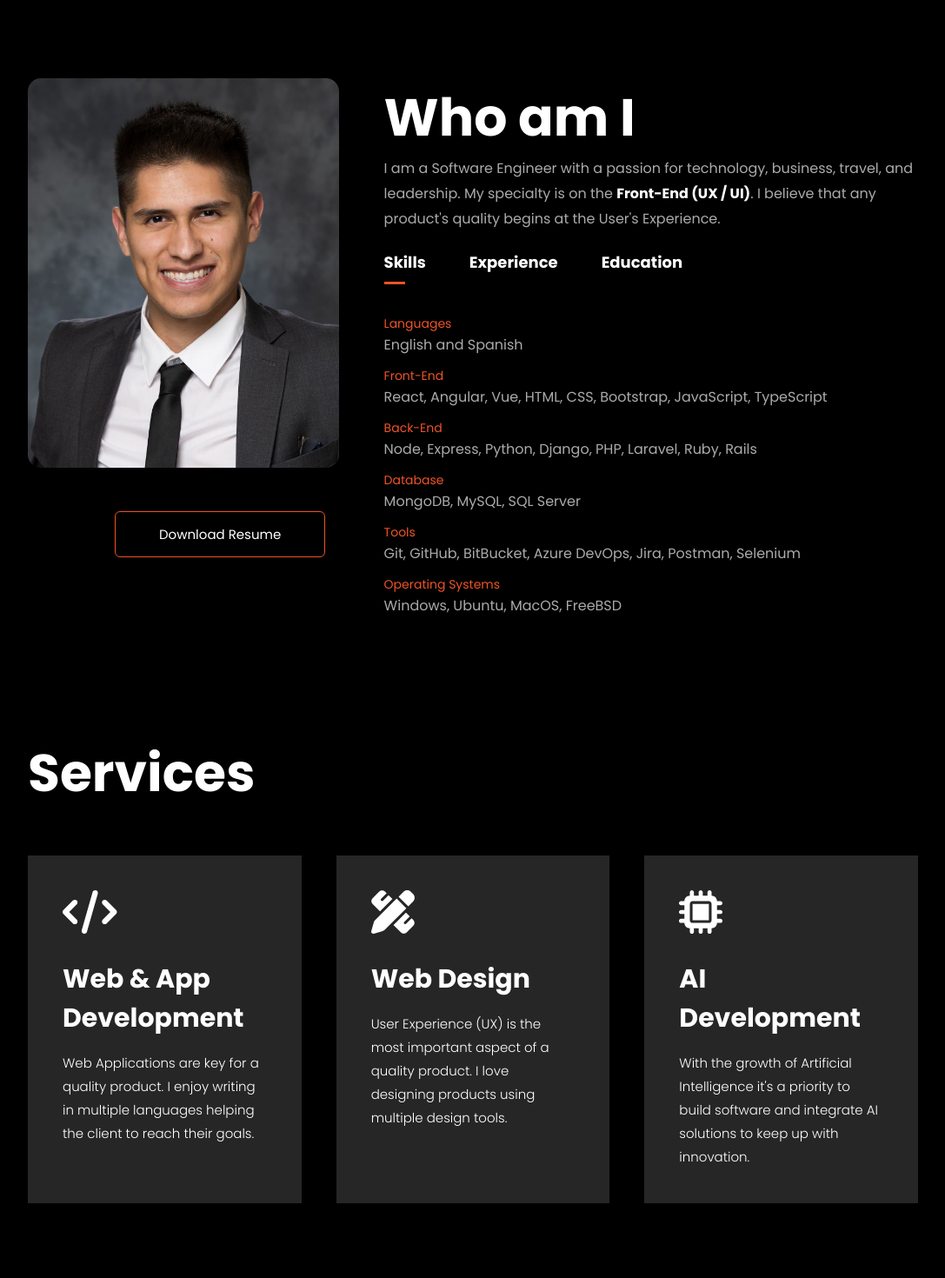
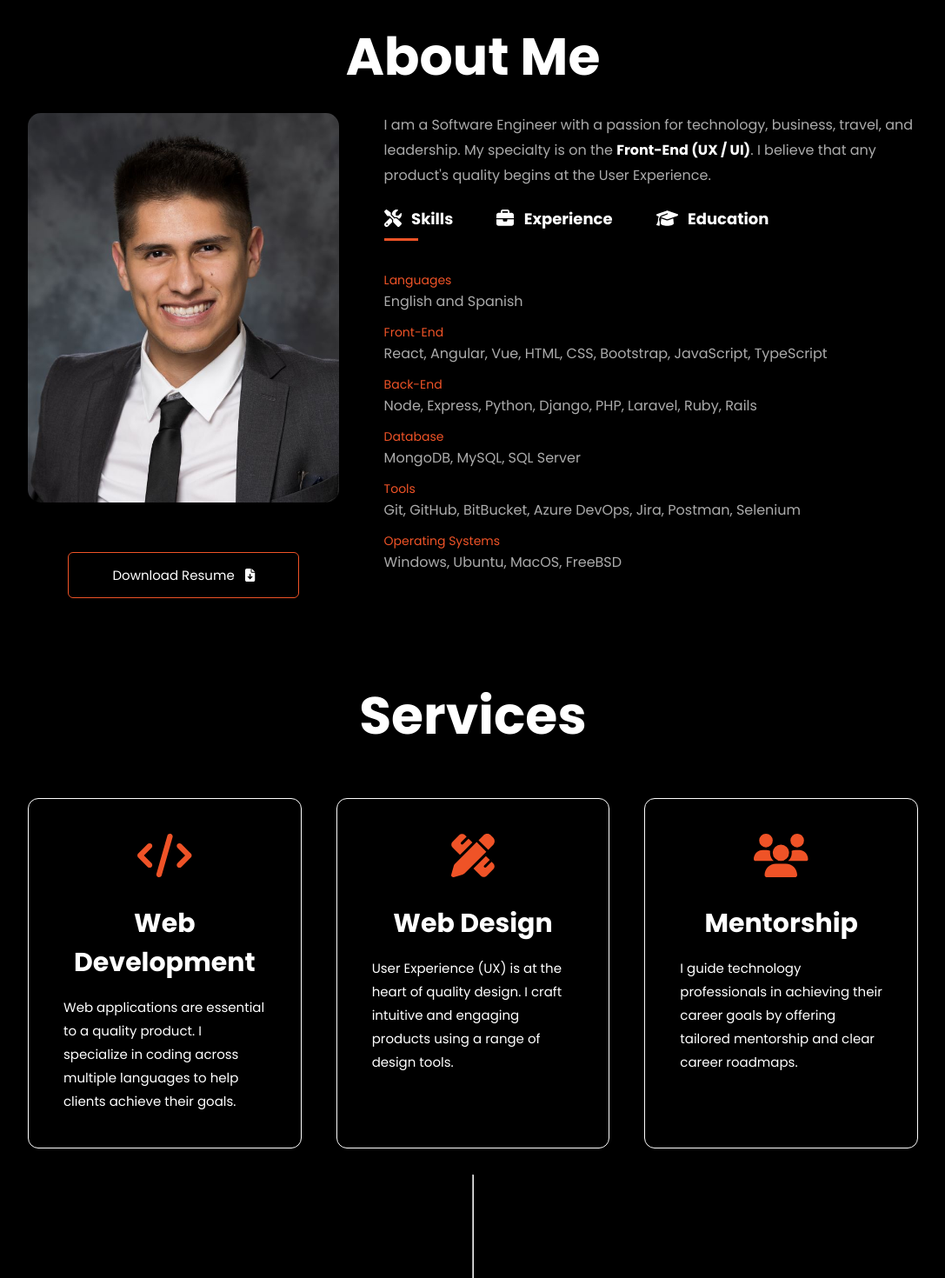
Before and after one commit to andreschoque3/Personal-Website, a React (Create React App) app in the folder client/: page / in a window 1280 px wide. Shown: the part 800-2270 px from the top of the page at 87% size, without its empty margins (96-1183 px from the left). Built offline with nearby package versions, Linux system fonts and the light colour scheme.

Commit message:
changes 8/15

```diff
--- /dev/null
+++ b/client/src/Components/Footer/Footer.css
@@ -0,0 +1,8 @@
+.copyright {
+    width: 100%;
+    text-align: center;
+    padding: 20px;
+    font-weight: 300;
+    margin-top: 40px;
+
+}
--- /dev/null
+++ b/client/src/Components/Footer/Footer.jsx
@@ -0,0 +1,16 @@
+import React from 'react'
+import './Footer.css'
+
+function Footer() {
+  return (
+    <div>
+        <div>
+            <div className="copyright">
+            <p>©️ 2024 Andres Choque. All rights reserved.</p>
+          </div>
+        </div>
+    </div>
+  )
+}
+
+export default Footer
--- a/client/src/Components/Navbar/Navbar.css
+++ b/client/src/Components/Navbar/Navbar.css
@@ -41,36 +41,6 @@ nav .fa-circle-xmark, .fa-bars {
     display: none;
 }
 
-.tab-links.act-link::after {
-    width: 50%;
-}
-
-.tab-conts ul li {
-    list-style: none;
-    margin: 10px 0;
-}
-
-.tab-conts ul li span {
-    color: #ef5327;
-    font-size: 14px;
-}
-
-.tab-conts{
-    display: none;
-}
-
-.tab-conts.act-tab {
-    display: block;
-}
-
-.resume {
-    padding-left: 100px;
-}
-
-.btn.btncv {
-    display: inline-block;
-    background: #ef5327;
-}
 
 /**********Responsive section**********/
 
--- a/client/src/Pages/Home/Home.css
+++ b/client/src/Pages/Home/Home.css
@@ -52,10 +52,16 @@
 
 }
 
+.vertical {
+    width: 0;
+    height: 120px;
+    margin: auto;
+}
+
 /**********About section**********/
 
 .about-section {
-    padding: 80px 0%;
+    margin-top: 10px;
     color: #ababab;
 }
 
@@ -67,6 +73,7 @@ strong {
     display: flex;
     justify-content: space-between;
     flex-wrap: wrap;
+    margin-top: 20px;
 }
 
 .abt-col-1 {
@@ -88,8 +95,8 @@ strong {
 
 .sub-header {
     font-size: 60px;
-    font-weight: 600px;
     color: white;
+    text-align: center;
 }
 
 .tabs {
@@ -140,8 +147,6 @@ strong {
 
 .resume {
     text-align: center;
-    position: absolute;
-    margin-top: 35%;
 }
 
 .btn.btncv {
@@ -149,36 +154,14 @@ strong {
     background: #ef5327;
 }
 
-.skill-section {
-    display: inline-flex;
-    grid-template-columns: repeat(1, minmax(0, 1fr));
-    gap: 24px;
-    max-width: 672px;
-    list-style: none;
+.tools, .grad, .briefcs {
+    font-size: 20px;
 }
-
-.custom-class {
-    border-width: 0.5px;
-    border-color: #cbd5e0;
-    border-style: solid;
-    border-radius: 12px;
-    padding: 12px;
-    cursor: pointer;
-    transition: background-color 500ms, transform 500ms, box-shadow 500ms;
-}
-
-.custom-class:hover {
-    background-color: black;
-    transform: translateY(-4px);
-    box-shadow: 6px 6px 0 #ef5327;
-}
-
-
 
 /**********Services section**********/
 
 .services-section {
-    padding: -30px 0;
+    margin: 20px 0;
 }
 
 .services-list {
@@ -186,15 +169,28 @@ strong {
     grid-template-columns: repeat(auto-fit, minmax(250px, 1fr));
     grid-gap: 40px;
     margin-top: 50px;
+
 }
 
-.services-list div {
-    background: #262626;
+.service-box {
+    border-width: 0.5px;
+    border-color: white;
+    border-style: solid;
+    border-radius: 12px;
     padding: 40px;
-    font-size: 13px;
-    font-weight: 300;
-    border-right: 10px;
-    transition: background 0.5s, transform 0.5s;
+    cursor: pointer;
+    transition: background-color 500ms, transform 500ms, box-shadow 500ms;
+}
+
+.service-box:hover {
+    background-color: black;
+    transform: translateY(-4px);
+    box-shadow: 6px 6px 0 #ef5327;
+}
+
+.ser-icon {
+    text-align: center;
+    color: #ef5327;
 }
 
 .services-list div svg {
@@ -204,8 +200,8 @@ strong {
 
 .services-list div h2 {
     font-size: 30px;
-    font-weight: 500;
     margin-bottom: 15px;
+    text-align: center;
 }
 
 .services-list p {
@@ -213,15 +209,10 @@ strong {
     line-height: 1.8;
 }
 
-.services-list div:hover {
-    background: #ef5327;
-    transform: translateY(-10px);
-}
-
 /**********Portfolio section**********/
 
 .portfolio-section {
-    padding: 50px 0;
+    margin: 30px 0;
 }
 
 .work-list, .work-list-2 {
@@ -376,13 +367,8 @@ form .btncv {
 
 }
 
-.copyright {
-    width: 100%;
-    text-align: center;
-    padding: 20px;
-    font-weight: 300;
-    margin-top: 40px;
-
+.no-resize {
+    resize: none;
 }
 
 /**********Responsive section**********/
--- a/client/src/Pages/Home/Home.jsx
+++ b/client/src/Pages/Home/Home.jsx
@@ -3,16 +3,17 @@ import "./Home.css"
 import { toast } from 'react-toastify';
 import 'react-toastify/dist/ReactToastify.css';
 import Navbar from '../../Components/Navbar/Navbar'
+import Footer from '../../Components/Footer/Footer';
 import AbtPic from './Images/Andres-Choque-small.jpg'
 import workpic1 from './Images/tactica.png'
 import workpic2 from './Images/drontec.png'
 import workpic3 from './Images/creotec.png'
 import workpic4 from './Images/cfl.png'
 import workpic5 from './Images/github-projects.png'
-import workpic6 from './Images/andres-website.png'
+import workpic6 from './Images/andres-website-2.png'
 import { library } from '@fortawesome/fontawesome-svg-core';
 import { FontAwesomeIcon } from '@fortawesome/react-fontawesome'
-import { faCode, faPenRuler, faMicrochip, faLink, faEnvelope, faScrewdriverWrench, faGraduationCap, faBriefcase } from '@fortawesome/free-solid-svg-icons'
+import { faCode, faPenRuler, faLink, faEnvelope, faScrewdriverWrench, faGraduationCap, faBriefcase, faUsers, faFileArrowDown } from '@fortawesome/free-solid-svg-icons'
 import { faInstagram, faLinkedin, faGithub, faXTwitter} from '@fortawesome/free-brands-svg-icons'
 import { Helmet } from 'react-helmet';
 import { ReactTyped } from 'react-typed';
@@ -94,7 +95,7 @@ function Home() {
 };
 
   // Icon library
-  library.add(faCode, faPenRuler, faMicrochip, faLink, faEnvelope, faInstagram, faLinkedin, faGithub, faXTwitter, faScrewdriverWrench, faGraduationCap, faBriefcase)
+  library.add(faCode, faPenRuler, faLink, faEnvelope, faInstagram, faLinkedin, faGithub, faXTwitter, faScrewdriverWrench, faGraduationCap, faBriefcase, faUsers, faFileArrowDown)
 
 
   return (
@@ -128,7 +129,7 @@ function Home() {
               <h1>Andres Choque</h1>
               <h2>
                 <ReactTyped
-                  strings={["Let's build solutions together."]}
+                  strings={["Software Engineer", "Tech Consultant", "Let's build solutions together."]}
                   typeSpeed={40}
                   backSpeed={20}
                   loop
@@ -141,23 +142,22 @@ function Home() {
 
         <div className='about-section' id='about'>
           <div className='container'>
+            <h1 className="sub-header">About Me</h1>
             <div className='row'>
               <div className='abt-col-1'>
                 <img src={AbtPic} alt="Andres-Choque-Professional" />
-              </div>
-              <div className="resume">
-                <button onClick={handleDownloadResume} className="btn" aria-label='Download-resume-button'>Download Resume</button>
+                <div className="resume">
+                  <button onClick={handleDownloadResume} className="btn" aria-label='Download-resume-button'>Download Resume &nbsp; <FontAwesomeIcon icon={faFileArrowDown}/></button>
+                </div>
               </div>
               <div className="abt-col-2">
-                      <h1 className="sub-header">Who am I</h1>
                       <p>I am a Software Engineer with a passion for technology, business, travel, and leadership. My specialty is on the <strong>Front-End (UX / UI)</strong>.
-                          I believe that any product's quality begins at the User's Experience.
+                          I believe that any product's quality begins at the User Experience.
                       </p>
-
                       <div className="tabs">
-                        <p className={`tab-links ${activeTab === 'skills' ? 'act-link' : ''}`} onClick={() => openTab('skills')}><strong>Skills</strong></p>
-                        <p className={`tab-links ${activeTab === 'experience' ? 'act-link' : ''}`} onClick={() => openTab('experience')}><strong>Experience</strong></p>
-                        <p className={`tab-links ${activeTab === 'education' ? 'act-link' : ''}`} onClick={() => openTab('education')}><strong>Education</strong></p>
+                        <p className={`tab-links ${activeTab === 'skills' ? 'act-link' : ''}`} onClick={() => openTab('skills')}><strong><FontAwesomeIcon className='tools' icon={faScrewdriverWrench}/> &nbsp; Skills</strong></p>
+                        <p className={`tab-links ${activeTab === 'experience' ? 'act-link' : ''}`} onClick={() => openTab('experience')}><strong> <FontAwesomeIcon className='briefcs' icon={faBriefcase}/> &nbsp; Experience</strong></p>
+                        <p className={`tab-links ${activeTab === 'education' ? 'act-link' : ''}`} onClick={() => openTab('education')}><strong><FontAwesomeIcon className='grad' icon={faGraduationCap}/> &nbsp; Education</strong></p>
                       </div>
 
                       <div className={`tab-conts ${activeTab === 'skills' ? 'act-tab' : ''}`} id="skills">
@@ -192,32 +192,40 @@ function Home() {
           </div>
         </div>
 
-        <br />
-
         <div className='services-section' id='services'>
           <div className='container'>
             <h1 className="sub-header">Services</h1>
 
             <div className="services-list">
-                <div>
-                    <FontAwesomeIcon icon={faCode}/>
-                    <h2><strong>Web & App Development</strong></h2>
-                    <p>Web Applications are key for a quality product. I enjoy writing in multiple languages helping the client to reach their goals.</p>
+                <div className='service-box'>
+                    <div className='ser-icon'>
+                      <FontAwesomeIcon icon={faCode}/>
+                    </div>
+                    <h2><strong>Web Development</strong></h2>
+                    <p>Web applications are essential to a quality product. I specialize in coding across multiple languages to help clients achieve their goals.</p>
                 </div>
 
-                <div>
-                    <FontAwesomeIcon icon={faPenRuler}/>
+                <div className='service-box'>
+                    <div className='ser-icon'>
+                      <FontAwesomeIcon icon={faPenRuler}/>
+                    </div>
                     <h2><strong>Web Design</strong></h2>
-                    <p>User Experience (UX) is the most important aspect of a quality product. I love designing products using multiple design tools.</p>
+                    <p>User Experience (UX) is at the heart of quality design. I craft intuitive and engaging products using a range of design tools.</p>
                 </div>
 
-                <div>
-                    <FontAwesomeIcon icon={faMicrochip}/>
-                    <h2><strong>AI Development</strong></h2>
-                    <p>With the growth of Artificial Intelligence it's a priority to build software and integrate AI solutions to keep up with innovation.</p>
+                <div className='service-box'>
+                    <div className='ser-icon'>
+                      <FontAwesomeIcon icon={faUsers}/>
+                    </div>
+                    <h2><strong>Mentorship</strong></h2>
+                    <p>I guide technology professionals in achieving their career goals by offering tailored mentorship and clear career roadmaps.</p>
                 </div>
             </div>
           </div>
+        </div>
+
+        <div className='line-div'>
+          <hr className='vertical' />
         </div>
 
         <div className='portfolio-section' id='portfolio'>
@@ -310,18 +318,15 @@ function Home() {
                     <form name="submit-to-google-sheet" onSubmit={handleSubmit}>
                         <input type="text" name="Name" placeholder="Name" required/>
                         <input type="email" name="Email" placeholder="Email" required/>
-                        <textarea name="Message" id=""  rows="6" placeholder="Message"></textarea>
+                        <textarea name="Message" id=""  rows="6" placeholder="Message" className='no-resize'></textarea>
                         <button type="submit" className="btn btncv">Submit</button>
                     </form>
-                    <span id="submit-msg"></span>
                 </div>
             </div>
           </div>
+        </div>
 
-          <div className="copyright">
-            <p>©️ 2024 Andres Choque. All rights reserved.</p>
-          </div>
-        </div>
+        <Footer/>
 
     </div>
   )
--- a/client/src/Pages/Posts/BlogPost1.jsx
+++ b/client/src/Pages/Posts/BlogPost1.jsx
@@ -15,6 +15,7 @@ import {
 } from 'react-share';
 import { Helmet } from 'react-helmet';
 import Navbar from '../../Components/Navbar/Navbar';
+import Footer from '../../Components/Footer/Footer';
 
 
 function BlogPost1() {
@@ -392,9 +393,7 @@ function BlogPost1() {
         <Link to={'/blog'} className='btn'>Back</Link>
       </div>
 
-      <div className="copyright">
-        <p>©️ 2024 Andres Choque. All rights reserved.</p>
-      </div>
+      <Footer/>
 
     </div>
   )
--- a/client/src/Pages/Posts/BlogPost2.jsx
+++ b/client/src/Pages/Posts/BlogPost2.jsx
@@ -15,6 +15,7 @@ import {
 } from 'react-share';
 import { Helmet } from 'react-helmet';
 import Navbar from '../../Components/Navbar/Navbar';
+import Footer from '../../Components/Footer/Footer';
 
 
 function BlogPost2() {
@@ -310,9 +311,7 @@ function BlogPost2() {
         <Link to={'/blog'} className='btn'>Back</Link>
       </div>
 
-      <div className="copyright">
-        <p>©️ 2024 Andres Choque. All rights reserved.</p>
-      </div>
+      <Footer/>
 
     </div>
   )
--- a/client/src/Pages/Posts/BlogPost3.jsx
+++ b/client/src/Pages/Posts/BlogPost3.jsx
@@ -15,6 +15,7 @@ import {
 } from 'react-share';
 import { Helmet } from 'react-helmet';
 import Navbar from '../../Components/Navbar/Navbar';
+import Footer from '../../Components/Footer/Footer';
 
 function BlogPost3() {
 
@@ -253,9 +254,7 @@ function BlogPost3() {
             <Link to={'/blog'} className='btn'>Back</Link>
         </div>
 
-        <div className='copyright'>
-            <p>©️ 2024 Andres Choque. All rights reserved.</p>
-        </div>
+        <Footer/>
     </div>
 
 
--- a/client/src/Pages/Posts/BlogPost4.jsx
+++ b/client/src/Pages/Posts/BlogPost4.jsx
@@ -15,6 +15,7 @@ import {
 } from 'react-share';
 import { Helmet } from 'react-helmet';
 import Navbar from '../../Components/Navbar/Navbar';
+import Footer from '../../Components/Footer/Footer';
 
 function BlogPost4() {
 
@@ -269,9 +270,7 @@ function BlogPost4() {
             <Link to={'/blog'} className='btn'>Back</Link>
         </div>
 
-        <div className='copyright'>
-            <p>©️ 2024 Andres Choque. All rights reserved.</p>
-        </div>
+        <Footer/>
     </div>
 
 
```
Also changed, not shown: client/src/Pages/Blog/Blog.jsx (+3 -4 lines), client/src/Pages/Home/Images/andres-website-2.png (added).
